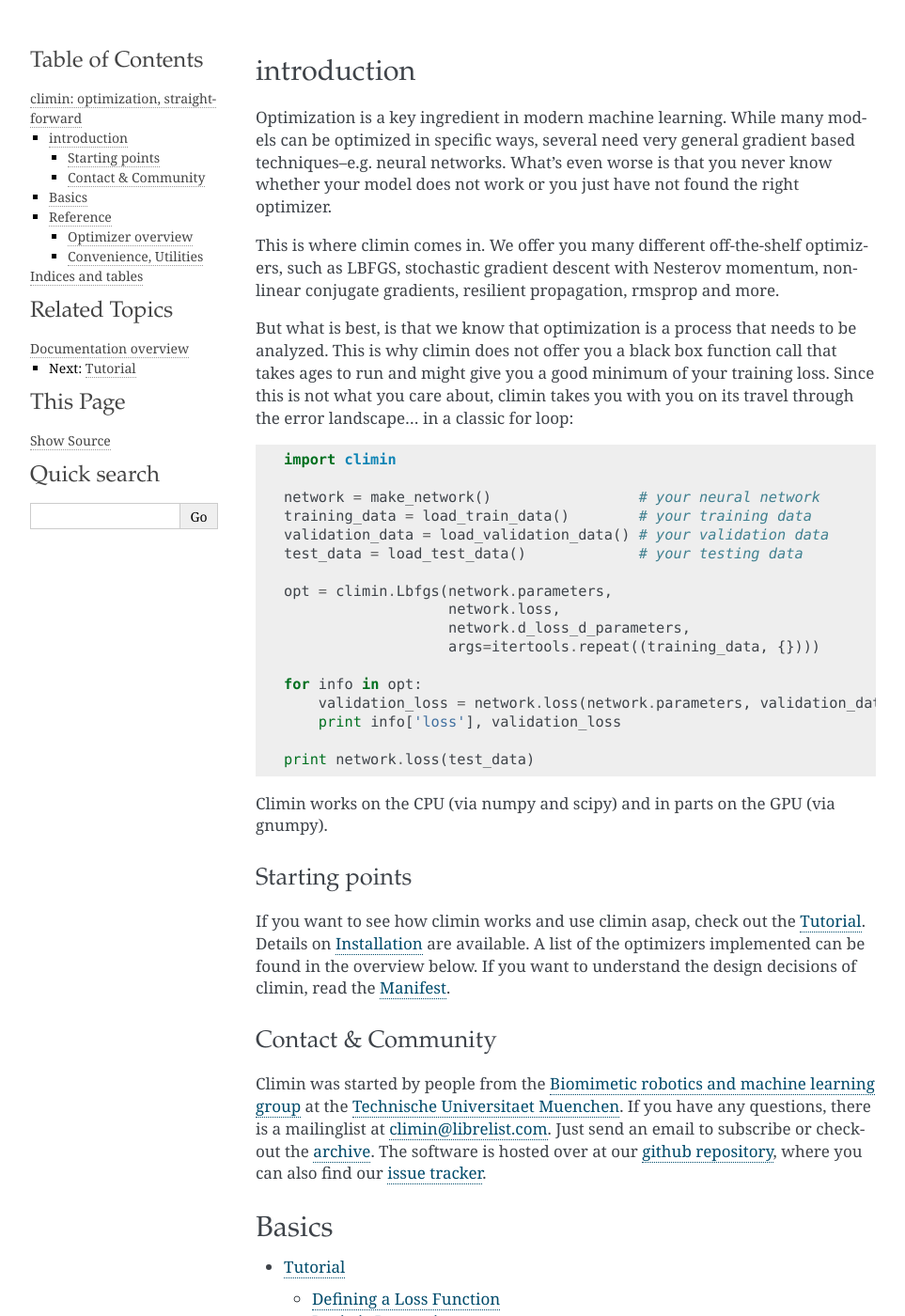
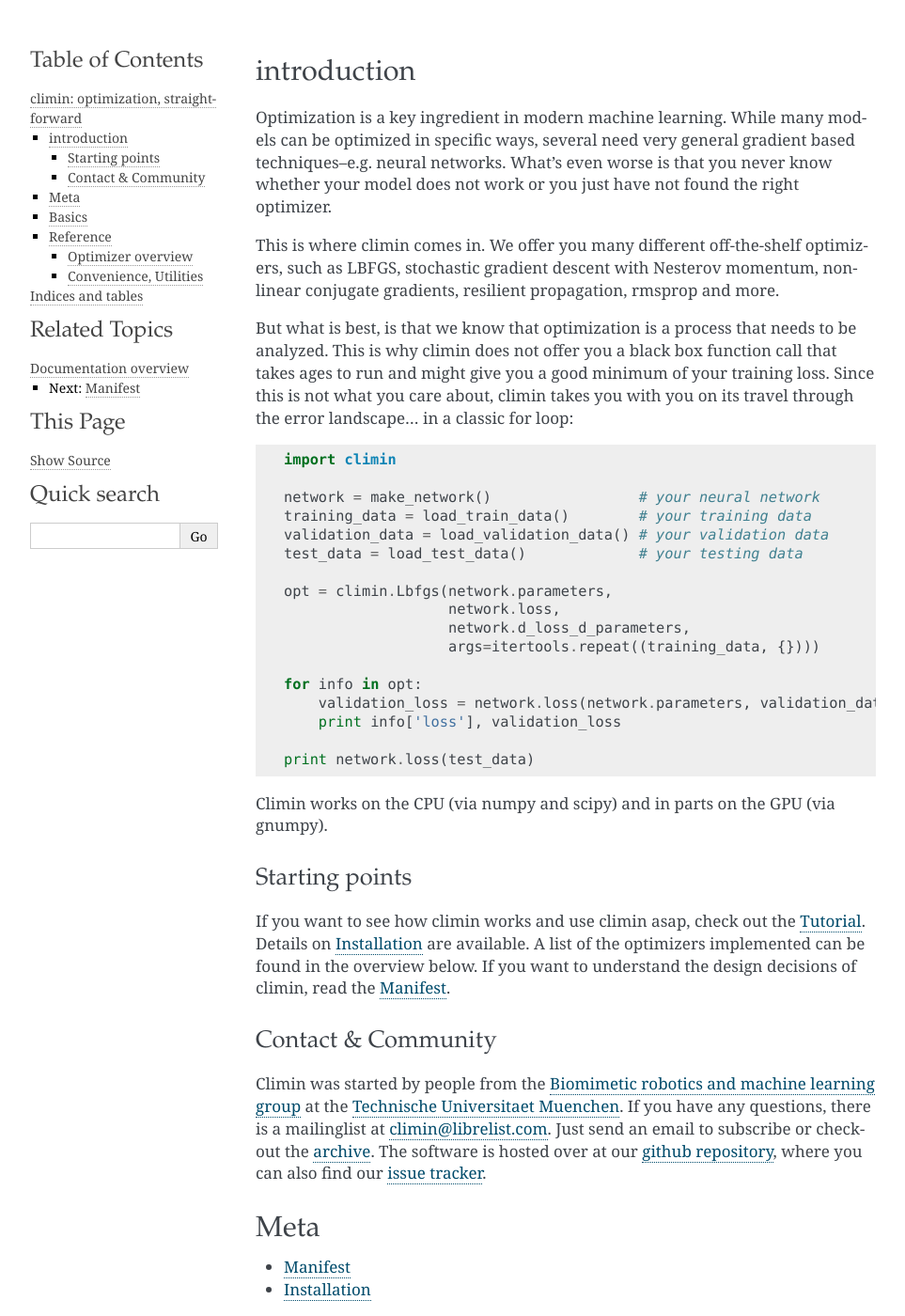
Before and after one commit to BRML/climin, a Sphinx documentation site: the page built from docs/source/index.rst, in a window 1280 px wide and 1400 px high. Shown: the whole window at 94% size, without its empty margins (148-1111 px from the left). Built offline with Sphinx 7.4.7, drawn with Linux system fonts in a browser that asks for light colours; formulas are drawn with MathJax 3.

Commit message:
added manifest and installation to index

```diff
--- a/docs/source/index.rst
+++ b/docs/source/index.rst
@@ -68,6 +68,13 @@
 our `issue tracker <http://github.com/BRML/climin/issues>`_.
 
 
+Meta
+----
+
+.. toctree::
+   manifest
+   installation
+
 Basics
 ------
 
```
